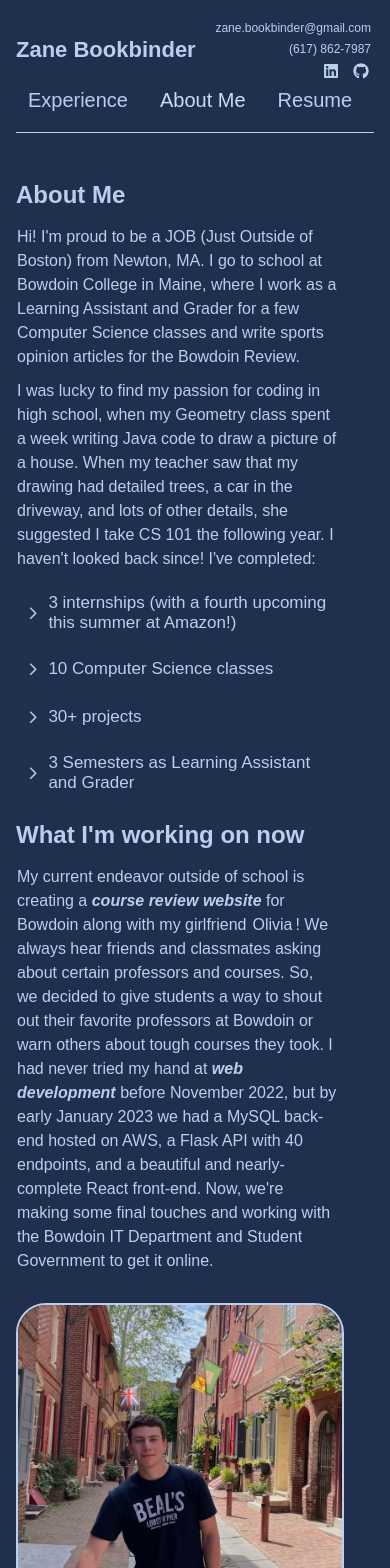
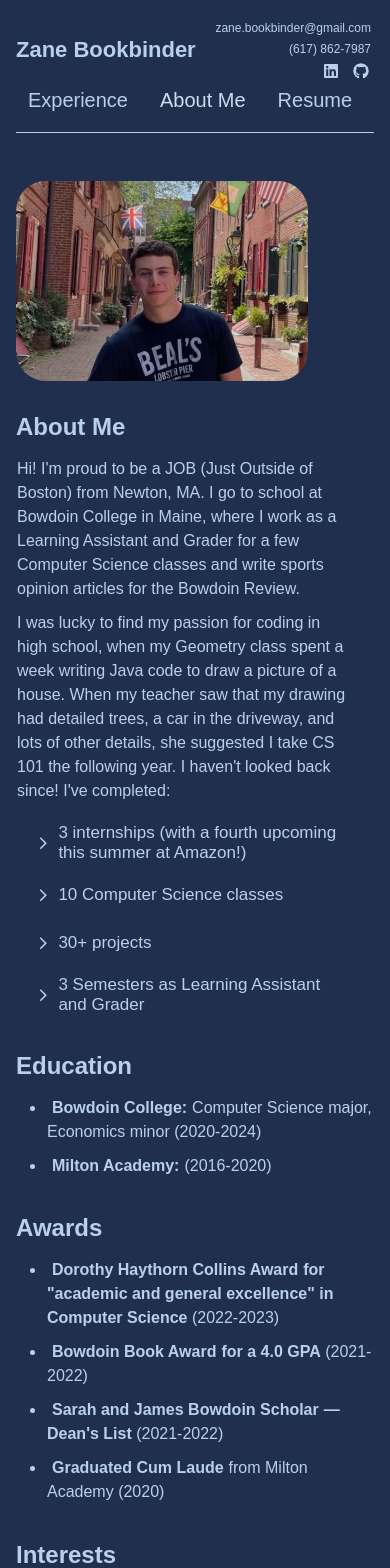
Before and after one commit to zanebookbinder/zanebookbinder.github.io, a React (Create React App) app in the folder personal-website/: page /#/aboutme in a window 390 px wide. Shown: the top 1568 px of the page. Built offline with nearby package versions, Linux system fonts and the light colour scheme.

Commit message:
Tons of reformatting

```diff
--- a/personal-website/src/components/AboutMePage/AboutMe.css
+++ b/personal-website/src/components/AboutMePage/AboutMe.css
@@ -3,14 +3,19 @@
 	margin-right: 1rem;
 }
 
+.mobile-title {
+	display: none;
+}
+
 .bio-and-image {
 	display: flex;
 	margin-right: 20px;
+	margin-bottom: 2rem;
 }
 
 .bio {
 	margin-right: 20px;
-	max-width: 600px;
+	max-width: 75ch;
 }
 
 .about-me-text {
@@ -19,7 +24,7 @@
 
 .zane-second-image {
 	margin-inline: auto;
-	max-height: 500px;
+	max-height: 425px;
 }
 
 .accordions {
@@ -75,6 +80,9 @@
 
 .column {
 	flex: 1;
+	display: flex;
+	flex-direction: column;
+	gap: 10px;
 }
 
 .technicalskill-line {
@@ -102,14 +110,24 @@
 	}
 }
 
-@media screen and (max-width: 600px) {
+@media screen and (max-width: 800px) {
+
+	.desktop-title {
+		display: none;
+	}
+
+	.mobile-title {
+		display: block;
+	}
 
 	.bio-and-image {
-		flex-direction: column;
+		flex-direction: column-reverse;
+		margin-bottom: 1rem;
 	}
 
 	.zane-second-image {
-		max-height: 250;
+		max-height: 200px;
+		margin-block: 1rem;
 	}
 
 	.bio {
@@ -133,6 +151,10 @@
 	.bottom-columns h1 {
 		font-size: 28px;
 	}
+
+	.bcr-screenshot-div {
+		width: 90%;
+	}
 }
 
 @media screen and (max-width: 1000px) {
@@ -148,14 +170,13 @@
 
 	.bottom-columns {
 		flex-direction: column;
-		width: 80%;
 		gap: 0px;
 	}
 }
 
 @media screen and (max-width: 600px) {
 	.about-me {
-		margin-left: 1rem;
+		margin-inline: 1rem;
 	}
 
 	.about-me p {
--- a/personal-website/src/components/AboutMePage/AboutMe.js
+++ b/personal-website/src/components/AboutMePage/AboutMe.js
@@ -1,51 +1,9 @@
 import "./AboutMe.css"
 import ZaneImage from "../../images/Zane2.jpeg";
+import ZaneCroppedImage from "../../images/Zane-cropped.jpeg";
 import { useEffect, useState } from "react";
-import { styled } from '@mui/material/styles';
-import ArrowForwardIosSharpIcon from '@mui/icons-material/ArrowForwardIosSharp';
-import MuiAccordion from '@mui/material/Accordion';
-import MuiAccordionSummary from '@mui/material/AccordionSummary';
-import MuiAccordionDetails from '@mui/material/AccordionDetails';
+import { Accordion, AccordionSummary, AccordionDetails } from '../CustomAccordion.js';
 import { useLocation, Link } from "react-router-dom";
-
-const Accordion = styled((props) => (
-	<MuiAccordion disableGutters elevation={0} square {...props} />
-  ))(({ theme }) => ({
-	borderBottom: 0,
-	// '&:not(:last-child)': {
-	//   borderBottom: 0,
-	// },
-	'&:before': {
-	  display: 'none',
-	},
-}));
-
-const AccordionSummary = styled((props) => (
-	<MuiAccordionSummary
-	  expandIcon={<ArrowForwardIosSharpIcon sx={{ fontSize: '0.9rem' }} />}
-	  {...props}
-	/>
-  ))(({ theme }) => ({
-	padding: '0px',
-	fontSize: '1.125rem',
-	flexDirection: 'row-reverse',
-	'& .MuiAccordionSummary-expandIconWrapper.Mui-expanded': {
-	  transform: 'rotate(90deg)',
-	},
-	'& .MuiAccordionSummary-content': {
-	  marginLeft: theme.spacing(1),
-	},
-	'& .MuiAccordianSummary-root': {
-		width: 'fit-content'
-	}
-}));
-
-const AccordionDetails = styled(MuiAccordionDetails)(({ theme }) => ({
-	padding: theme.spacing(2),
-	paddingBottom: '5px',
-	borderTop: '1px solid var(--primary-text)',
-	borderBottom: '0px'
-  }));
 
 function AboutMe() {
 	const [expanded1, setExpanded1] = useState(false);
@@ -60,21 +18,47 @@ function AboutMe() {
 		scrollTo = location.state.scrollTo || null;
 	}
 
+	let image = ZaneImage;
+	const [windowWidth, setWindowWidth] = useState(window.innerWidth);
+
+	useEffect(() => {
+		document.title = "About Me | Zane Bookbinder";
+
+		const handleResize = () => {
+			setWindowWidth(window.innerWidth);
+		};
+
+		window.onresize = handleResize;
+
+		return () => {
+			window.onresize = null;
+		};
+	}, []);
+
+
+	if (windowWidth < 800) {
+		image = ZaneCroppedImage;
+	}
+
 	useEffect(() => {
 		if (scrollTo) {
-			document.getElementById(scrollTo).scrollIntoView({behavior: "smooth"});
+			const targetElement = document.getElementById(scrollTo);
+			const offset = 80;
+			const targetPosition = targetElement.offsetTop - offset;
+
+			window.scrollTo({
+				top: targetPosition,
+				behavior: 'smooth',
+			});
 		}
 	}, [scrollTo]);
 
-	useEffect(() => {
-		document.title = "About Me | Zane Bookbinder";
-	}, []);
-
 	return (
 	  <div className="about-me">
+		<h1 className="title desktop-title">About Me</h1>
 		<div className="bio-and-image">
 			<div className="bio">
-				<h1 className="title desktop-title">About Me</h1>
+				<h1 className="title mobile-title">About Me</h1>
 				<p className="small-text about-me-text">
 					Hi! I'm proud to be a JOB (Just Outside of Boston) from Newton, MA.
 					I go to school at Bowdoin College in Maine, where I work as a Learning
@@ -94,6 +78,7 @@ function AboutMe() {
 						elevation={0}
 						expanded={expanded1}
 						onChange={() => setExpanded1(!expanded1)}
+						className={expanded1 ? "accordion-expanded" : ""}
 					>
 						<AccordionSummary aria-controls="panel1d-content" id="panel1d-header">
 						3 internships (with a fourth upcoming this summer at Amazon!)
@@ -112,6 +97,7 @@ function AboutMe() {
 						elevation={0}
 						expanded={expanded2}
 						onChange={() => setExpanded2(!expanded2)}
+						className={expanded2 ? "accordion-expanded" : ""}
 					>
 						<AccordionSummary aria-controls="panel2d-content" id="panel2d-header">
 							10 Computer Science classes
@@ -147,6 +133,7 @@ function AboutMe() {
 						elevation={0}
 						expanded={expanded3}
 						onChange={() => setExpanded3(!expanded3)}
+						className={expanded3 ? "accordion-expanded" : ""}
 					>
 						<AccordionSummary aria-controls="panel3d-content" id="panel3d-header">
 							30+ projects
@@ -172,6 +159,7 @@ function AboutMe() {
 						elevation={0}
 						expanded={expanded4}
 						onChange={() => setExpanded4(!expanded4)}
+						className={expanded4 ? "accordion-expanded" : ""}
 					>
 						<AccordionSummary aria-controls="panel3d-content" id="panel3d-header">
 							3 Semesters as Learning Assistant and Grader
@@ -185,34 +173,8 @@ function AboutMe() {
 						</AccordionDetails>
 					</Accordion>
 				</div>
-				<h1 id="working-on-now">What I'm working on now</h1>
-				<p className="small-text more-text-paragraph">
-					My current endeavor outside of school is creating a
-					<span> course review website </span>
-					for Bowdoin along with my girlfriend
-					<a href="https://owirsching.github.io/" style={{padding: '5px', paddingInline: '3px', marginLeft: '3px'}} target="_blank" rel="noreferrer">Olivia</a>
-					!
-					We always hear friends and classmates asking about
-					certain professors and courses. So, we decided to give students
-					a way to shout out their favorite professors at Bowdoin or warn
-					others about tough courses they took. I had never tried my
-					hand at
-					<span> web development </span>
-					before November 2022, but by early
-					January 2023 we had a MySQL back-end hosted on AWS, a Flask API
-					with 40 endpoints, and a beautiful and nearly-complete React
-					front-end. Now, we're making some final touches and working
-					with the Bowdoin IT Department and Student Government to get it online.
-				</p>
 			</div>
-			<img className="zane-second-image" alt="Zane" src={ZaneImage} />
-		</div>
-		<div className="more-text">
-			<p className="small-text">
-				I'd love to connect if any of that caught your attention! Odds are,
-				if you email or text me I'll get back to you within a few hours.
-				Thanks for checking out my website!
-			</p>
+			<img className="zane-second-image" alt="Zane" src={image} />
 		</div>
 		<div className="bottom-columns">
 			<div className="column">
--- a/personal-website/src/components/App.css
+++ b/personal-website/src/components/App.css
@@ -25,28 +25,22 @@ a:hover {
   color: var(--primary-text-hover);
 }
 
-.title {
-  font-size: 2.5rem;
+.header {
+  font-size: 2rem;
+  margin-block: 1rem;
 }
 
 .small-text {
-  font-size: 1.15rem;
+  font-size: 1.05rem;
   line-height: 1.5;
 }
 
 img {
-  border: 2px solid var(--primary-text);
 	border-radius: 30px;
 }
 
 span {
-  font-weight: bold;
-}
-
-.about-me .MuiAcordion-root,
-.about-me .MuiAccordionSummary-root,
-.about-me .MuiAccordionDetails-root {
-  background-color: var(--background-color) !important;
+  font-weight: 600;
 }
 
 .MuiAcordion-root,
--- /dev/null
+++ b/personal-website/src/components/CustomAccordion.js
@@ -0,0 +1,55 @@
+import { styled } from '@mui/material/styles';
+import ArrowForwardIosSharpIcon from '@mui/icons-material/ArrowForwardIosSharp';
+import MuiAccordion from '@mui/material/Accordion';
+import MuiAccordionSummary from '@mui/material/AccordionSummary';
+import MuiAccordionDetails from '@mui/material/AccordionDetails';
+
+export const Accordion = styled((props) => (<MuiAccordion disableGutters elevation={0} square {...props} />))(({ expanded }) => ({
+	backgroundColor: !expanded ? 'var(--background-color)' : 'var(--expanded-background)',
+	'&:not(:last-child)': {
+	  borderBottom: 0,
+	},
+	'&:before': {
+	  display: 'none',
+	},
+	paddingTop: '10px',
+	paddingBottom: expanded ? "10px" : "0px",
+	paddingInline: '15px',
+	'@media (max-width: 800px)': {
+		paddingInline: '10px',
+	},
+	borderRadius: '15px',
+}));
+
+export const AccordionSummary = styled((props) => (
+	<MuiAccordionSummary
+	  expandIcon={<ArrowForwardIosSharpIcon sx={{ fontSize: '0.9rem' }} />}
+	  {...props}
+	/>
+  ))(({ theme }) => ({
+	display: 'flex',
+	alignItems: 'center',
+	fontSize: '18px',
+	padding: '0px',
+	height: 'fit-content',
+	minHeight: '33.5px',
+	marginBottom: '5px',
+	flexDirection: 'row-reverse',
+	'& .MuiAccordionSummary-expandIconWrapper.Mui-expanded': {
+	  transform: 'rotate(90deg)',
+	},
+	'& .MuiAccordionSummary-content': {
+	  marginLeft: theme.spacing(1),
+	  marginTop: '0px',
+	  marginBottom: '0px',
+	},
+}));
+
+export const AccordionDetails = styled(MuiAccordionDetails)(() => ({
+	padding: "8px",
+	paddingBottom: '0px',
+	borderTop: '1px solid var(--primary-text)',
+	'& .MuiCollapse-wrapperInner': {
+		marginBottom: '0px',
+	},
+  }));
--- a/personal-website/src/components/ExperiencePage/ProjectBlock.js
+++ b/personal-website/src/components/ExperiencePage/ProjectBlock.js
@@ -1,7 +1,7 @@
 import { FaGithub } from "react-icons/fa";
 import BowdoinLogo from "../../images/bowdoin-logo.png";
 import { useState } from "react";
-import { Accordion, AccordionSummary, AccordionDetails } from "./WorkExperience";
+import { Accordion, AccordionSummary, AccordionDetails } from "../CustomAccordion";
 import "./ProjectBlock.css";
 
 function ProjectBlock({ title, date, programmingLanguages, details, link, startOpen}) {
--- a/personal-website/src/components/ExperiencePage/WorkExperience.js
+++ b/personal-website/src/components/ExperiencePage/WorkExperience.js
@@ -1,60 +1,6 @@
 import "./WorkExperience.css";
 import { useState } from "react";
-import { styled } from '@mui/material/styles';
-import ArrowForwardIosSharpIcon from '@mui/icons-material/ArrowForwardIosSharp';
-import MuiAccordion from '@mui/material/Accordion';
-import MuiAccordionSummary from '@mui/material/AccordionSummary';
-import MuiAccordionDetails from '@mui/material/AccordionDetails';
-
-export const Accordion = styled((props) => (<MuiAccordion disableGutters elevation={0} square {...props} />))(({ expanded }) => ({
-	backgroundColor: 'var(--background-color)',
-	'&:not(:last-child)': {
-	  borderBottom: 0,
-	},
-	'&:before': {
-	  display: 'none',
-	},
-	paddingTop: '10px',
-	paddingBottom: expanded ? "10px" : "0px",
-	paddingInline: '15px',
-	'@media (max-width: 800px)': {
-		paddingInline: '10px',
-	},
-	borderRadius: '15px',
-}));
-
-export const AccordionSummary = styled((props) => (
-	<MuiAccordionSummary
-	  expandIcon={<ArrowForwardIosSharpIcon sx={{ fontSize: '0.9rem' }} />}
-	  {...props}
-	/>
-  ))(({ theme }) => ({
-	display: 'flex',
-	alignItems: 'center',
-	fontSize: '18px',
-	padding: '0px',
-	height: 'fit-content',
-	minHeight: '33.5px',
-	marginBottom: '5px',
-	flexDirection: 'row-reverse',
-	'& .MuiAccordionSummary-expandIconWrapper.Mui-expanded': {
-	  transform: 'rotate(90deg)',
-	},
-	'& .MuiAccordionSummary-content': {
-	  marginLeft: theme.spacing(1),
-	  marginTop: '0px',
-	  marginBottom: '0px',
-	},
-}));
-
-export const AccordionDetails = styled(MuiAccordionDetails)(() => ({
-	padding: "8px",
-	paddingBottom: '0px',
-	borderTop: '1px solid var(--primary-text)',
-	'& .MuiCollapse-wrapperInner': {
-		marginBottom: '0px',
-	},
-  }));
+import { Accordion, AccordionSummary, AccordionDetails } from "../CustomAccordion";
 
 function WorkExperience({ companyTitle, date, position, details, programmingLanguages, link, startOpen}) {
 	let expandedStart = false;
```
Also changed, not shown: personal-website/src/components/ExperiencePage/ExperiencePage.css (+5 -6 lines), personal-website/src/components/ExperiencePage/ExperiencePage.js (+9 -3 lines), personal-website/src/components/HomePage/HomePage.css (+38 -8 lines), personal-website/src/components/HomePage/HomePage.js (+59 -10 lines), personal-website/src/images/Zane-cropped.jpeg (added), personal-website/src/images/bcr-1.png (added).
